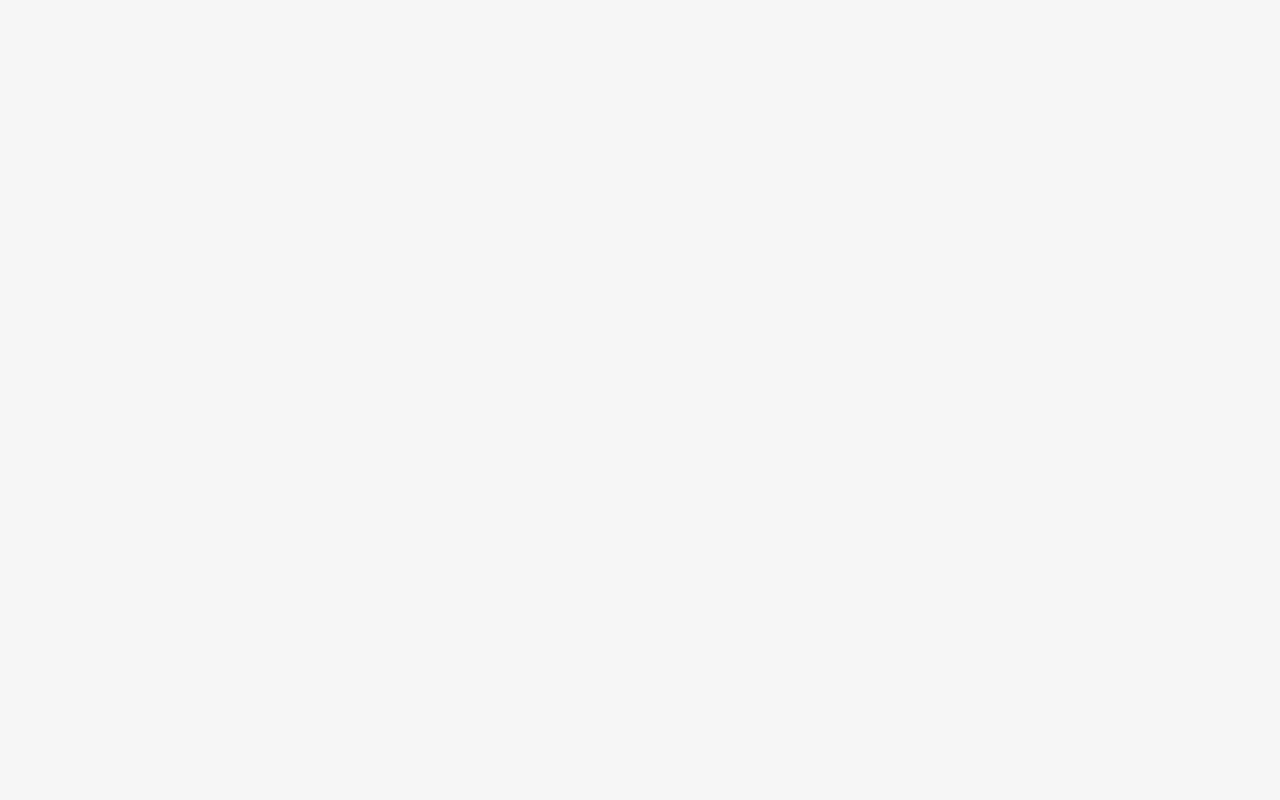
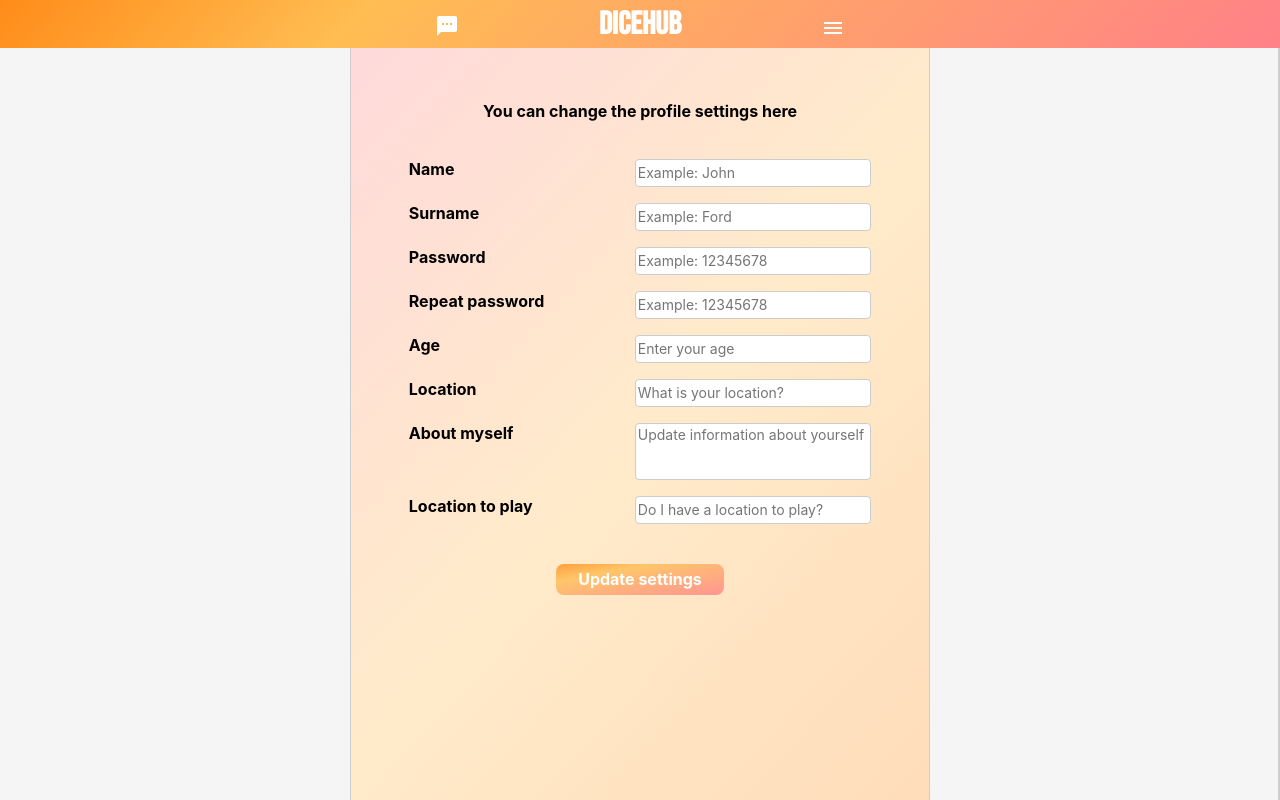
Before and after one commit to fesb-projekti/DiceHub, a React (Create React App) app in the folder client/: page /settings in a window 1280 px wide. Before the commit this address had no page. Built offline with nearby package versions, Linux system fonts and the light colour scheme.

Commit message:
CSS Updates for first iteration

```diff
--- a/client/src/App.js
+++ b/client/src/App.js
@@ -20,7 +20,7 @@ function App() {
   const [isAuthorized, setAuthorize] = useState(false); // Authorization state, default is false
 
   useEffect(() => {
-    setAuthorize(false); // Change to false to view landing page, for development only
+    setAuthorize(true); // Change to false to view landing page, for development only
   }, []);
 
   // Change this to true or false if you want to render the LandingPage or the Application untill
--- a/client/src/layout/MainLayout.module.css
+++ b/client/src/layout/MainLayout.module.css
@@ -4,7 +4,7 @@
 }
 
 .main{
-  margin: 0 50px;
+  margin: 0 0;
   background-color: white;
   padding-top: 5vh;
   height: 95vh;
@@ -30,7 +30,7 @@
 }
 
 
-@media only screen and (min-width: 300px) and (max-width: 680) {
+@media only screen and (min-width: 300px) and (max-width: 715) {
   .main{
     margin: 0 10px;
     background-color: rgb(255, 255, 255);
@@ -40,9 +40,9 @@
     border-right: 1px solid rgba(128, 128, 128, 0.384);
   }
   }
-@media only screen and (min-width: 650px) and (max-width: 950px) {
+@media only screen and (min-width: 715px) and (max-width: 970px) {
   .main{
-    margin: 0 200px;
+    margin: 0 230px;
     background-color: white;
     padding-top: 5vh;
     height: 95vh;
@@ -50,7 +50,7 @@
     border-right: 1px solid rgba(128, 128, 128, 0.384);
   }
   }
-@media only screen and (min-width: 950px) and (max-width: 1400px) {
+@media only screen and (min-width: 970px) and (max-width: 1400px) {
   .main{
     margin: 0 350px;
     background-color: white;
@@ -72,7 +72,7 @@
 }
   @media only screen and (min-width: 1500px) and (max-width: 1700px) {
   .main{
-    margin: 0 500px;
+    margin: 0 520px;
     background-color: white;
     padding-top: 5vh;
     height: 95vh;
@@ -82,7 +82,7 @@
 }
 @media only screen and (min-width: 1700px) {
   .main{
-    margin: 0 600px;
+    margin: 0 650px;
     background-color: white;
     padding-top: 5vh;
     height: 95vh;
--- a/client/src/pages/Settings.jsx
+++ b/client/src/pages/Settings.jsx
@@ -50,11 +50,11 @@ function Settings() {
                 </div>
                 <div className={classes.control}>
                     <label htmlFor="password">Password</label>
-                    <input type="text" id="password" placeholder="Example: 12345678" ref={passwordInputRef} />
+                    <input type="password" id="password" placeholder="Example: 12345678" ref={passwordInputRef} />
                 </div>
                 <div className={classes.control}>
                     <label htmlFor="repeat_password">Repeat password</label>
-                    <input type="text" id="repeat_password" placeholder="Example: 12345678" ref={repeatPasswordInputRef} />
+                    <input type="password" id="repeat_password" placeholder="Example: 12345678" ref={repeatPasswordInputRef} />
                 </div>
                 <div className={classes.control}>
                     <label htmlFor="age">Age</label>
```
